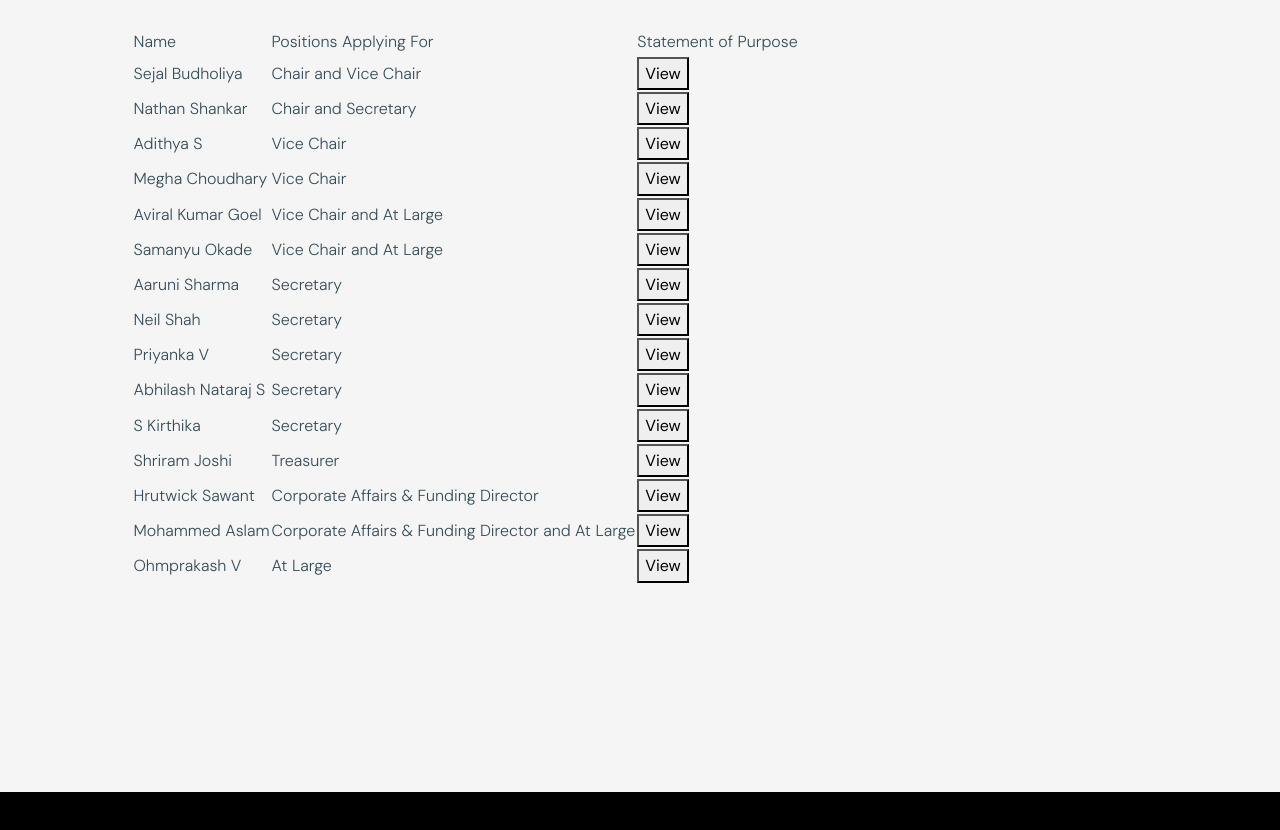
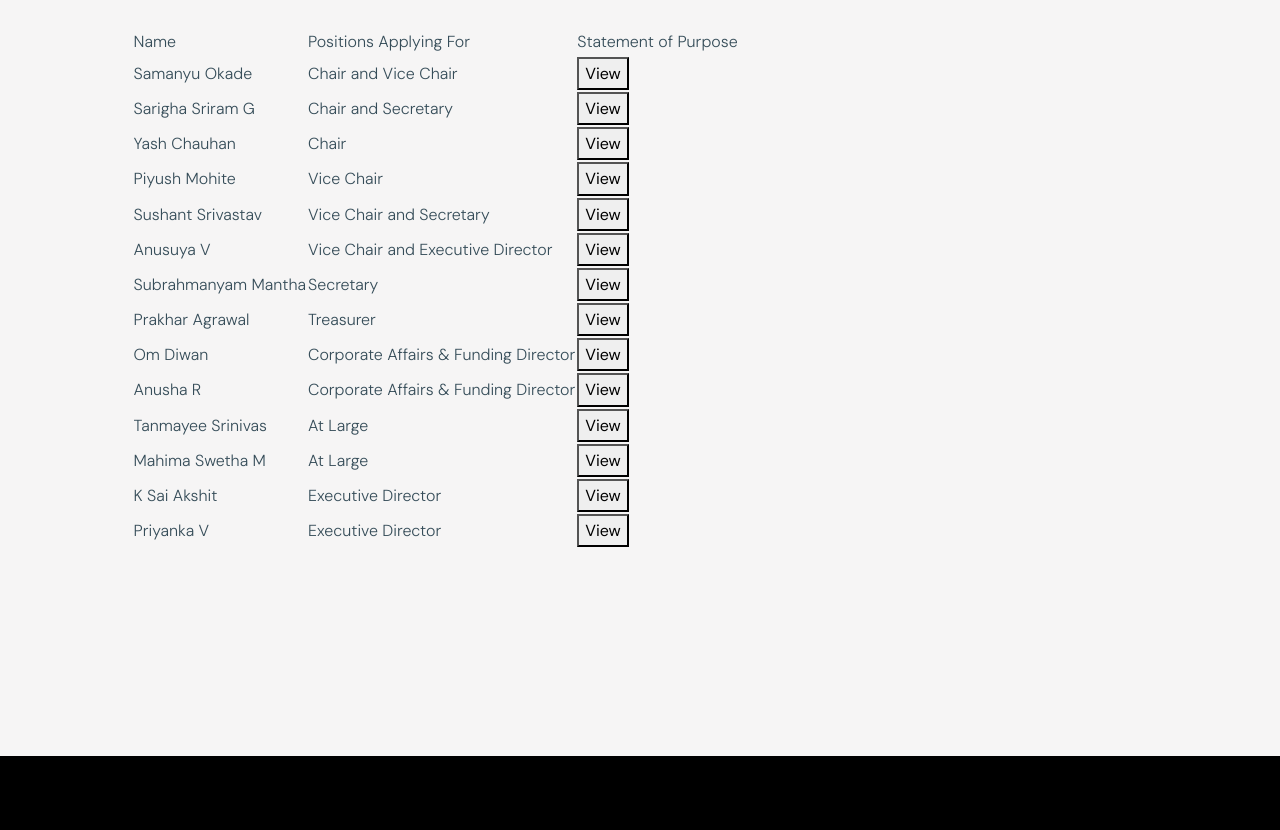
Before and after one commit to git-pi-e/sedsindia.github.io, a plain HTML site: page sop.html in a window 1280 px wide. Shown: the part 1125-1955 px from the top of the page. Drawn offline with Linux system fonts and the light colour scheme; files whose address does not match are found by name; a web font is replaced by a local one.

Commit message:
feat(sop): update sop for board 2022

```diff
--- a/js/sop.js
+++ b/js/sop.js
@@ -1,78 +1,73 @@
 const candidates = [
     {
-        name: "Sejal Budholiya",
+        name: "Samanyu Okade",
         position: "Chair and Vice Chair",
-        link: "https://drive.google.com/file/d/1ks3Gb7XQ1Gjj4kp16ZkZ7mMUcMvB-woT/preview",
+        link: "https://drive.google.com/file/d/1p56NKeys3ee71y2R-FYrniuZ2kJclzBO/preview",
     },
     {
-        name: "Nathan Shankar",
+        name: "Sarigha Sriram G",
         position: "Chair and Secretary",
-        link: "https://drive.google.com/file/d/106OS3BDMRyG6IomomlTnnrHRtKSWngf-/preview",
+        link: "https://drive.google.com/file/d/1svur2FWZ2LWcdOwsNIWmLdqvS96UOH8t/preview",
     },
     {
-        name: "Adithya S",
-        position: "Vice Chair",
-        link: "https://drive.google.com/file/d/1ad9rAgHo22dcAXgIUw6mYYGjJvOIjm3A/preview",
+        name: "Yash Chauhan",
+        position: "Chair",
+        link: "https://drive.google.com/file/d/11hneEtBcsrxfmVN4xCVS8yKEafCOVGD-/preview",
     },
     {
-        name: "Megha Choudhary",
+        name: "Piyush Mohite",
         position: "Vice Chair",
-        link: "https://drive.google.com/file/d/1bh4d8fmI4W2V8IjWSuYINIaPqmQhQl_N/preview",
+        link: "https://drive.google.com/file/d/1hdXkPbm5MB4GM0r2xQz10Upz7Qbzm1iH/preview",
     },
     {
-        name: "Aviral Kumar Goel",
-        position: "Vice Chair and At Large",
-        link: "https://drive.google.com/file/d/1NrO8rcP10W3eiR5u6MR2fcdsNkk4S7Wf/preview",
+        name: "Sushant Srivastav",
+        position: "Vice Chair and Secretary",
+        link: "https://drive.google.com/file/d/1zVdEXyzPKzKe7gBdPZIOk0eA-j2Cfk30/preview",
     },
     {
-        name: "Samanyu Okade",
-        position: "Vice Chair and At Large",
-        link: "https://drive.google.com/file/d/12QLkOn7rQcV07sMNeL9SCeG5bWeNcuWi/preview",
+        name: "Anusuya V",
+        position: "Vice Chair and Executive Director",
+        link: "https://drive.google.com/file/d/1bU6pNezuesAps-bnRhyhJ5-t9UlLIFBd/preview",
     },
     {
-        name: "Aaruni Sharma",
+        name: "Subrahmanyam Mantha",
         position: "Secretary",
-        link: "https://drive.google.com/file/d/1BpiAAiJyihZyo70CfQjtbxyuQUkcdGDZ/preview",
+        link: "https://drive.google.com/file/d/1X8gAJ-5MQQsVbg3FrhiesH1XT9n0fA8B/preview",
     },
     {
-        name: "Neil Shah",
-        position: "Secretary",
-        link: "https://drive.google.com/file/d/1-zyMq-PlZG5CZFW6SrYN6FJVTlPKYqFY/preview",
+        name: "Prakhar Agrawal",
+        position: "Treasurer",
+        link: "https://drive.google.com/file/d/1N7-OEIQizTbLNY9ZeOZVLSC7FHXXWmWX/preview",
+    },
+    {
+        name: "Om Diwan",
+        position: "Corporate Affairs & Funding Director",
+        link: "https://drive.google.com/file/d/10lcg779g_5pAPFoqmzpSNoKnLmVVNjUe/preview",
+    },
+    {
+        name: "Anusha R",
+        position: "Corporate Affairs & Funding Director",
+        link: "https://drive.google.com/file/d/1ebD_gK_7a_CphjP3a30JOQ4YmhvGBMFF/preview",
+    },
+    {
+        name: "Tanmayee Srinivas",
+        position: "At Large",
+        link: "https://drive.google.com/file/d/1vB9Ab2cDRj3kWqaiisWE0rhcKGA2UTeZ/preview",
+    },
+    {
+        name: "Mahima Swetha M",
+        position: "At Large",
+        link: "https://drive.google.com/file/d/1FlJYG8lYFa5d6sLFfK4Hlk5HSTv56z1w/preview",
+    },
+    {
+        name: "K Sai Akshit",
+        position: "Executive Director",
+        link: "https://drive.google.com/file/d/1LMx616iTjh2a0ZD5eSTETunEYZOlG2Ii/preview",
     },
     {
         name: "Priyanka V",
-        position: "Secretary",
-        link: "https://drive.google.com/file/d/1EIIn_5ckBkOILYQ_cVUWbTb3WB1S-WQD/preview",
-    },
-    {
-        name: "Abhilash Nataraj S",
-        position: "Secretary",
-        link: "https://drive.google.com/file/d/1yagwjtO8jjGX3xJPek5aoxXT4-Eq632T/preview",
-    },
-    {
-        name: "S Kirthika",
-        position: "Secretary",
-        link: "https://drive.google.com/file/d/1uwFNJDxaQfjvcpg_n8ZILANqhtLs-1Fk/preview",
-    },
-    {
-        name: "Shriram Joshi",
-        position: "Treasurer",
-        link: "https://drive.google.com/file/d/1z26HI64BzkKw_WWfydwhTQN8eSgwXp8K/preview",
-    },
-    {
-        name: "Hrutwick Sawant",
-        position: "Corporate Affairs & Funding Director",
-        link: "https://drive.google.com/file/d/12mnYyuSiPxTyn1A6qWyf8gNpByUTk8iP/preview",
-    },
-    {
-        name: "Mohammed Aslam",
-        position: "Corporate Affairs & Funding Director and At Large",
-        link: "https://drive.google.com/file/d/1bvpnVxhYzWvCjR8Lcz9bCSBjlDW-BPLP/preview",
-    },
-    {
-        name: "Ohmprakash V",
-        position: "At Large",
-        link: "https://drive.google.com/file/d/1hWP0LGLbnDqVoQDOjqxHRax97en-FK8i/preview",
+        position: "Executive Director",
+        link: "https://drive.google.com/file/d/1_cF2aCXXx62bJGzwnVnMj6uiXeBcTutJ/preview",
     },
 ]
 
```
Also changed, not shown: SEDS-Projects/index.html (+23 -2 lines), SEDS-Projects/projects1.html (+60 -31 lines), chapter.html (+5 -0 lines), sop.html (+0 -2 lines), 2 other files.
